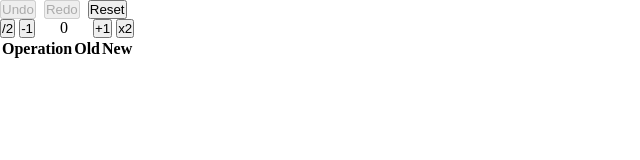
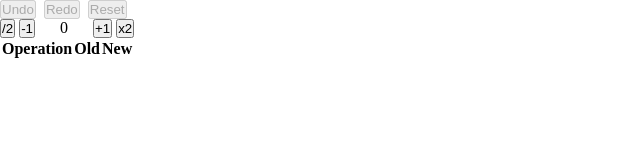
Before and after one commit to couvq/2026_react_exercises, a React (Vite) app: page / in a window 1280 px wide. Shown: the top 160 px of the page, without its empty margins (0-640 px from the left). Built offline with nearby package versions, Linux system fonts and the light colour scheme.

Commit message:
disable reset button if no history

```diff
--- a/src/examples/undoable_counter/action_btns.tsx
+++ b/src/examples/undoable_counter/action_btns.tsx
@@ -12,7 +12,9 @@ const ActionButtons = () => {
             <button onClick={() => dispatch({ type: 'redo' })} disabled={undoStack.length === 0}>
                 Redo
             </button>
-            <button onClick={() => dispatch({ type: 'reset' })}>Reset</button>
+            <button onClick={() => dispatch({ type: 'reset' })} disabled={history.length === 0}>
+                Reset
+            </button>
         </div>
     )
 }
```
